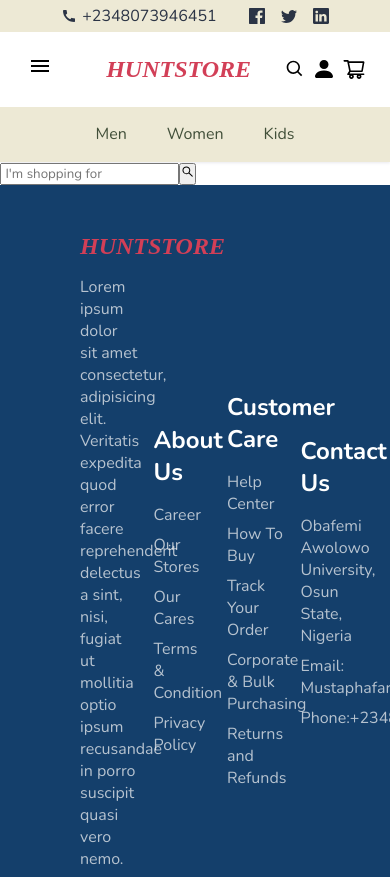
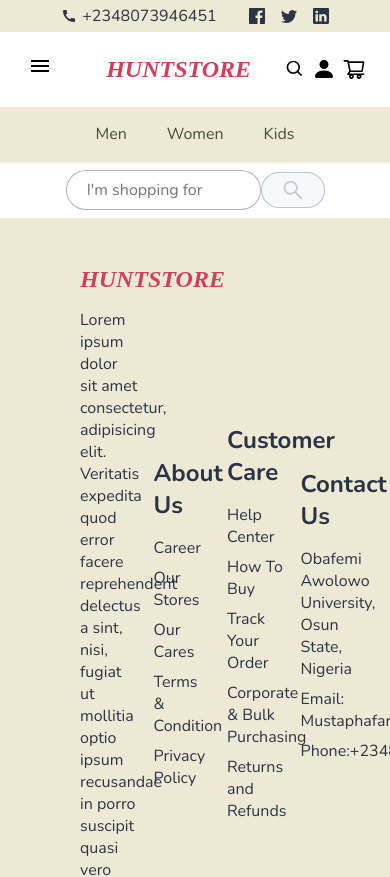
Before and after one commit to Farouk-ayo/ecommerce-, a React (Create React App) app: page /search in a window 390 px wide. Shown: the top 877 px of the page. Built offline with nearby package versions, Linux system fonts and the light colour scheme.

Commit message:
search responsiveness bug

```diff
--- a/src/App.css
+++ b/src/App.css
@@ -292,6 +292,13 @@ hr {
   .searchMenu button {
     width: 3rem;
   }
+  .searchMenu button > * {
+    font-size: 1rem;
+  }
+  .searchMenu input::placeholder {
+    font-size: 0.8rem;
+    letter-spacing: 0.1rem;
+  }
 }
 
 .searchMenu button > * {
@@ -302,22 +309,13 @@ hr {
   justify-content: center;
   align-items: center;
 }
-@media screen and (max-width: 700px) {
-  .searchMenu button > * {
-    font-size: 1rem;
-  }
-}
+
 .searchMenu input::placeholder {
   color: #4444;
   font-size: 1rem;
   letter-spacing: 0.2rem;
 }
-@media screen and (max-width: 700px) {
-  .searchMenu input::placeholder {
-    font-size: 0.8rem;
-    letter-spacing: 0.1rem;
-  }
-}
+
 .searchMenu input {
   position: relative;
   z-index: 5;
@@ -372,7 +370,14 @@ hr {
   overflow-y: scroll;
   max-height: 20rem;
 }
-
+@media screen and (max-width: 700px) {
+  .suggestion {
+    position: absolute;
+    width: 63%;
+    top: 2rem;
+    z-index: 1;
+  }
+}
 .suggestion::-webkit-scrollbar {
   display: none;
 }
--- a/src/App.js
+++ b/src/App.js
@@ -7,7 +7,7 @@ import Menpage from "./page/GenderPages/Menpage";
 import Womenpage from "./page/GenderPages/Womenpage";
 import CartPage from "./page/CartPages/CartPage";
 import NewArrival from "./page/NewArrival";
-import Search from "./components/Search";
+
 import Error from "./page/Error";
 import EachItem from "./page/EachItem";
 import Checkout from "./page/CartPages/Checkout";
@@ -16,6 +16,7 @@ import Review from "./page/CartPages/Review";
 import Signup from "./page/AuthenPages/Signup";
 import ResetPassword from "./page/AuthenPages/ResetPassword";
 import Login from "./page/AuthenPages/Login";
+import SearchPage from "./page/SearchPage";
 
 const router = createBrowserRouter([
   {
@@ -32,7 +33,7 @@ const router = createBrowserRouter([
       { path: "/cart/payment", element: <Payment /> },
       { path: "cart/review", element: <Review /> },
       { path: "/new-arrival", element: <NewArrival /> },
-      { path: "/search", element: <Search /> },
+      { path: "/search", element: <SearchPage /> },
       { path: "/search/:product", element: <EachItem /> },
     ],
   },
--- a/src/UI/Footer/Footer.module.css
+++ b/src/UI/Footer/Footer.module.css
@@ -3,7 +3,7 @@
   flex-direction: row;
   gap: 1rem;
   align-items: center;
-  background-color: #143f6b;
+  background-color: #ede9d5;
   padding: 3rem 5rem;
 }
 
@@ -15,7 +15,7 @@
 }
 
 .footer > * h2 {
-  color: white;
+  color: #2b3445;
 }
 .footer > * h2:hover {
   color: #092037;
@@ -26,13 +26,13 @@
   display: flex;
   flex-direction: column;
   gap: 0.5rem;
-  color: #f6f6f6b7;
+  color: #2b3445;
   list-style: none;
   text-decoration: none;
 }
 
 .brand article {
-  color: #f6f6f6b7;
+  color: #2b3445;
 }
 .stores {
   display: flex;
@@ -40,7 +40,7 @@
 
 .stores button {
   color: white;
-  background-color: #092037aa;
+  background-color: #d23f58c2;
   display: flex;
   justify-content: center;
   align-items: center;
--- a/src/UI/Header/NavigationBar.js
+++ b/src/UI/Header/NavigationBar.js
@@ -13,6 +13,7 @@ import classes from "./NavigationBar.module.css";
 import { SwipeableTemporaryDrawer } from "../../components/Sidebar";
 import { BsFillPersonFill } from "react-icons/bs";
 import { BiSearch } from "react-icons/bi";
+import { useNavigate } from "react-router-dom";
 
 const NavigationBar = () => {
   const Cartctx = useContext(CartCtx);
@@ -24,6 +25,11 @@ const NavigationBar = () => {
   const backDrop = document.getElementById("back--drop");
   // const cartInfo = document.getElementById("cart--info");
   const modal = document.getElementById("modal--form");
+
+  const navigate = useNavigate();
+  const onNavigate = () => {
+    navigate("/search");
+  };
 
   // const cartBar = () => {
   //   setCartVisibility(true);
@@ -47,7 +53,7 @@ const NavigationBar = () => {
       <Search data={AllProducts} className="searchMenu" />
       <div className={classes.loginDetails}>
         <div className={classes.search}>
-          <BiSearch size={20} />
+          <BiSearch size={20} onClick={onNavigate} />
         </div>
         <BsFillPersonFill className="shoppingCart" onClick={showModal} />
 
--- a/src/page/Page.module.css
+++ b/src/page/Page.module.css
@@ -80,3 +80,47 @@
 .hint a {
   color: #c62828;
 }
+
+.search {
+  position: relative;
+  display: flex;
+  flex-direction: row;
+  justify-content: center;
+  align-items: center;
+  margin: 0.5rem 0rem;
+}
+
+.search input {
+  height: 2.5rem;
+  width: 50%;
+  border-radius: 2rem;
+  outline: none;
+  font-size: 1rem;
+  border: 0.1rem solid #212a2f58;
+  padding: 0.2rem 1rem;
+  color: black;
+  position: relative;
+  z-index: 10;
+}
+
+.search button {
+  position: relative;
+  border-radius: 2rem;
+  width: 4rem;
+  border: none;
+  outline: none;
+  color: #4444;
+  height: 2.3rem;
+  font-size: 1.5rem;
+  border: 0.1rem solid #212a2f41;
+  background-color: #f6f9fc;
+  z-index: 10;
+}
+.search button > * {
+  position: relative;
+  width: 100%;
+  display: flex;
+  flex-direction: column;
+  justify-content: center;
+  align-items: center;
+}
--- /dev/null
+++ b/src/page/SearchPage.js
@@ -0,0 +1,9 @@
+import Search from "../components/Search";
+import { AllProducts } from "../UI/Body/Gender/Store";
+import classes from "./Page.module.css";
+
+const SearchPage = () => {
+  return <Search data={AllProducts} className={classes.search} />;
+};
+
+export default SearchPage;
```
Also changed, not shown: src/UI/Header/NavigationBar.module.css (line endings or trailing spaces).
